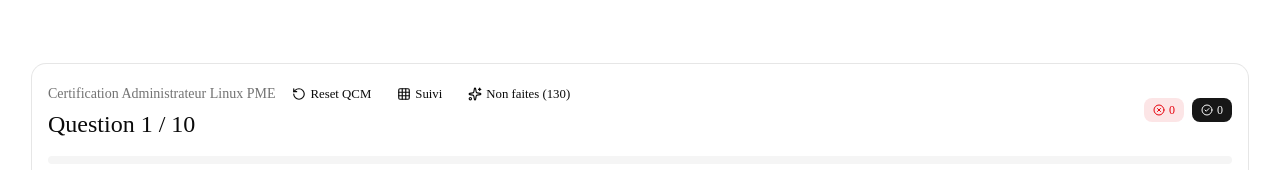
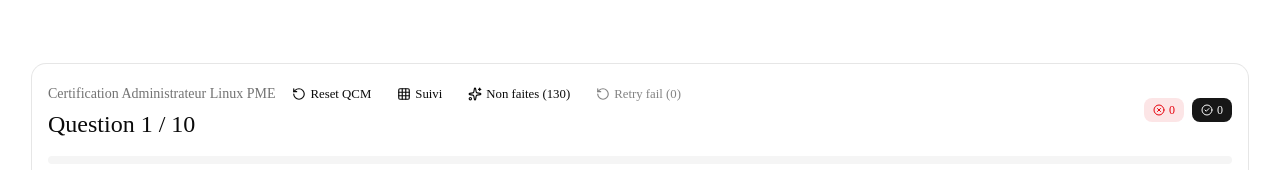
Before and after one commit to 0xTimberJ/linux-qcm, a Next.js app: page / in a window 1280 px wide. Both pictures are taken after a click on the button "Start Quiz". Shown: the top 170 px of the page. Built offline with nearby package versions, Linux system fonts and the light colour scheme.

Commit message:
feat: add retry functionality for failed quiz questions

```diff
--- a/src/components/quiz-section.tsx
+++ b/src/components/quiz-section.tsx
@@ -204,6 +204,30 @@ export function QuizSection() {
     startQuizWithQuestions(source)
   }
 
+  const startRetryFailedQuiz = () => {
+    const failedQuestions = quiz.questions.filter(
+      (question) => questionStatusMap[question.id] === "wrong"
+    )
+
+    if (failedQuestions.length === 0) {
+      startQuiz()
+      return
+    }
+
+    if (failedQuestions.length >= QUESTIONS_PER_QUIZ) {
+      startQuizWithQuestions(failedQuestions)
+      return
+    }
+
+    const failedQuestionIds = new Set(failedQuestions.map((question) => question.id))
+    const extraQuestions = pickRandomQuestions(
+      quiz.questions.filter((question) => !failedQuestionIds.has(question.id)),
+      QUESTIONS_PER_QUIZ - failedQuestions.length
+    )
+
+    startQuizWithQuestions([...failedQuestions, ...extraQuestions])
+  }
+
   const restartQuiz = () => {
     startQuiz()
   }
@@ -213,6 +237,7 @@ export function QuizSection() {
     (status) => status === "correct"
   ).length
   const wrongGlobalCount = completedGlobalCount - correctGlobalCount
+  const failedGlobalCount = wrongGlobalCount
   const unseenGlobalCount = questionBankTotal - completedGlobalCount
   const selectedQuestion = selectedQuestionId
     ? quiz.questions.find((question) => question.id === selectedQuestionId) ?? null
@@ -428,6 +453,17 @@ export function QuizSection() {
                   <Sparkles className="size-3.5" />
                   Non faites ({unseenGlobalCount})
                 </Button>
+
+                <Button
+                  variant="ghost"
+                  size="sm"
+                  onClick={startRetryFailedQuiz}
+                  className="h-7 gap-1 px-2"
+                  disabled={failedGlobalCount === 0}
+                >
+                  <RotateCcw className="size-3.5" />
+                  Retry fail ({failedGlobalCount})
+                </Button>
               </div>
               <CardTitle className="text-xl sm:text-2xl">Question {currentIndex + 1} / {total}</CardTitle>
             </div>
```
